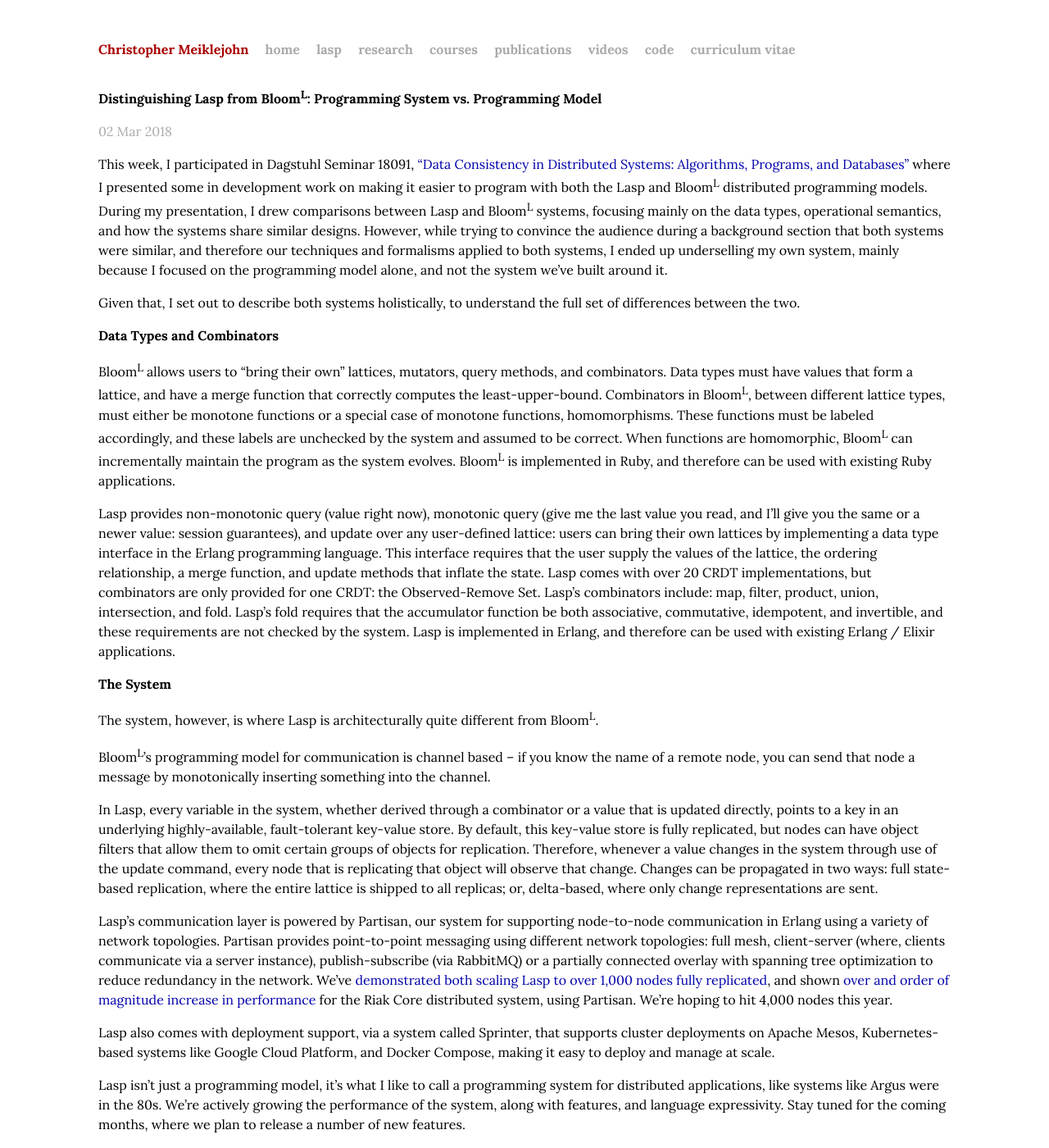
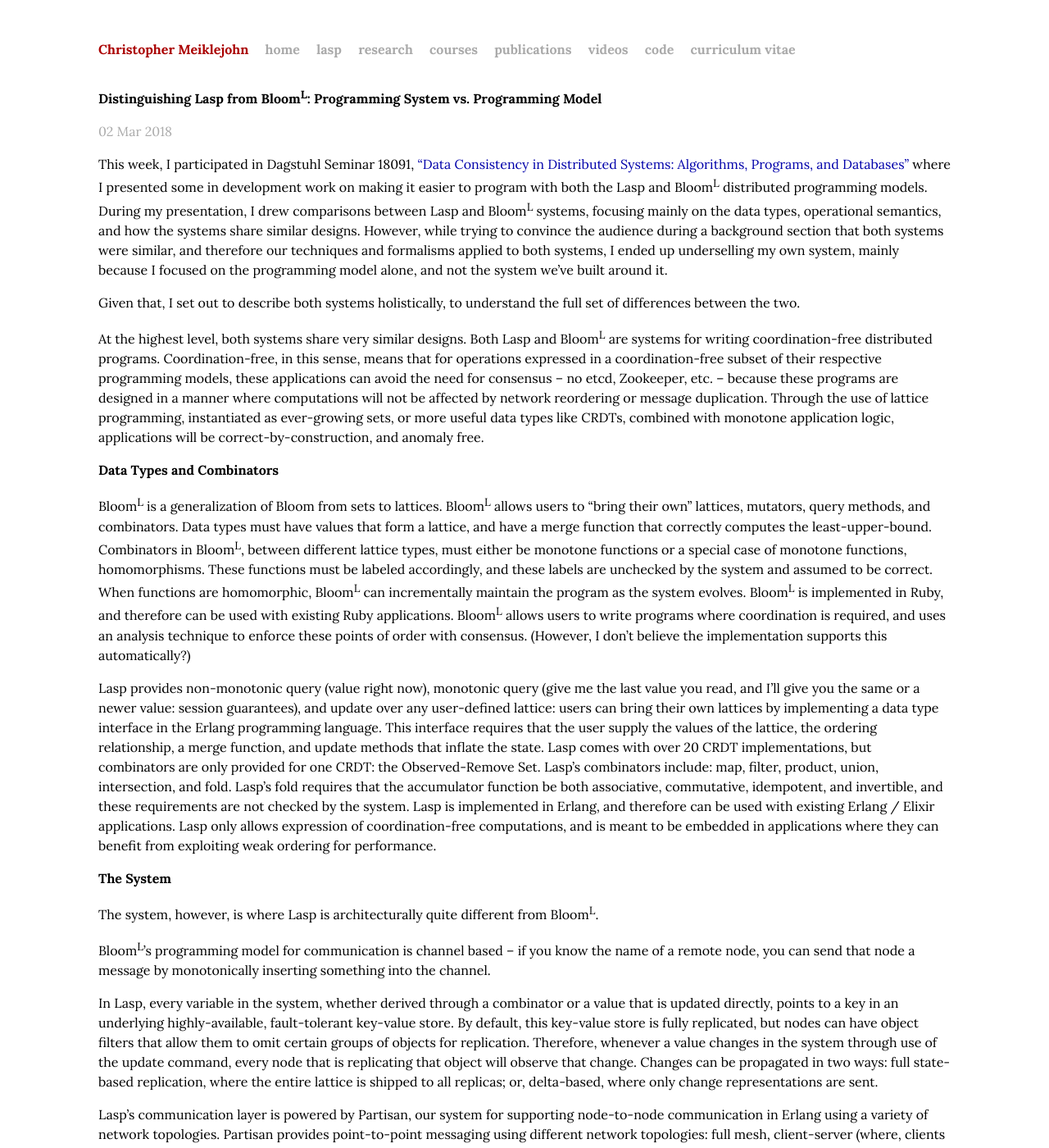
Before and after one commit to cmeiklejohn/cmeiklejohn.github.io, a Jekyll site: the page built from _posts/2018-03-02-lasp-vs-bloom.markdown, in a window 1280 px wide and 1400 px high. Shown: the whole window at 82% size. Built offline with Jekyll 4.4.1, drawn with Linux system fonts in a browser that asks for light colours; comment, search, counter and statistics services are not loaded.

Commit message:
Improvements

```diff
--- a/_posts/2018-03-02-lasp-vs-bloom.markdown
+++ b/_posts/2018-03-02-lasp-vs-bloom.markdown
@@ -10,11 +10,13 @@
 
 Given that, I set out to describe both systems holistically, to understand the full set of differences between the two.
 
+At the highest level, both systems share very similar designs.  Both Lasp and Bloom<sup>L</sup> are systems for writing coordination-free distributed programs.  Coordination-free, in this sense, means that for operations expressed in a coordination-free subset of their respective programming models, these applications can avoid the need for consensus -- no etcd, Zookeeper, etc. -- because these programs are designed in a manner where computations will not be affected by network reordering or message duplication.  Through the use of lattice programming, instantiated as ever-growing sets, or more useful data types like CRDTs, combined with monotone application logic, applications will be correct-by-construction, and anomaly free.
+
 # Data Types and Combinators
 
-Bloom<sup>L</sup> allows users to "bring their own" lattices, mutators, query methods, and combinators.  Data types must have values that form a lattice, and have a merge function that correctly computes the least-upper-bound.  Combinators in Bloom<sup>L</sup>, between different lattice types, must either be monotone functions or a special case of monotone functions, homomorphisms.   These functions must be labeled accordingly, and these labels are unchecked by the system and assumed to be correct.  When functions are homomorphic, Bloom<sup>L</sup> can incrementally maintain the program as the system evolves.  Bloom<sup>L</sup> is implemented in Ruby, and therefore can be used with existing Ruby applications.
+Bloom<sup>L</sup> is a generalization of Bloom from sets to lattices.  Bloom<sup>L</sup> allows users to "bring their own" lattices, mutators, query methods, and combinators.  Data types must have values that form a lattice, and have a merge function that correctly computes the least-upper-bound.  Combinators in Bloom<sup>L</sup>, between different lattice types, must either be monotone functions or a special case of monotone functions, homomorphisms.   These functions must be labeled accordingly, and these labels are unchecked by the system and assumed to be correct.  When functions are homomorphic, Bloom<sup>L</sup> can incrementally maintain the program as the system evolves.  Bloom<sup>L</sup> is implemented in Ruby, and therefore can be used with existing Ruby applications.  Bloom<sup>L</sup> allows users to write programs where coordination is required, and uses an analysis technique to enforce these points of order with consensus. (However, I don't believe the implementation supports this automatically?)
 
-Lasp provides non-monotonic query (value right now), monotonic query (give me the last value you read, and I'll give you the same or a newer value: session guarantees), and update over any user-defined lattice: users can bring their own lattices by implementing a data type interface in the Erlang programming language.  This interface requires that the user supply the values of the lattice, the ordering relationship, a merge function, and update methods that inflate the state.  Lasp comes with over 20 CRDT implementations, but combinators are only provided for one CRDT: the Observed-Remove Set.  Lasp's combinators include: map, filter, product, union, intersection, and fold.  Lasp's fold requires that the accumulator function be both associative, commutative, idempotent, and invertible, and these requirements are not checked by the system.  Lasp is implemented in Erlang, and therefore can be used with existing Erlang / Elixir applications.
+Lasp provides non-monotonic query (value right now), monotonic query (give me the last value you read, and I'll give you the same or a newer value: session guarantees), and update over any user-defined lattice: users can bring their own lattices by implementing a data type interface in the Erlang programming language.  This interface requires that the user supply the values of the lattice, the ordering relationship, a merge function, and update methods that inflate the state.  Lasp comes with over 20 CRDT implementations, but combinators are only provided for one CRDT: the Observed-Remove Set.  Lasp's combinators include: map, filter, product, union, intersection, and fold.  Lasp's fold requires that the accumulator function be both associative, commutative, idempotent, and invertible, and these requirements are not checked by the system.  Lasp is implemented in Erlang, and therefore can be used with existing Erlang / Elixir applications.  Lasp only allows expression of coordination-free computations, and is meant to be embedded in applications where they can benefit from exploiting weak ordering for performance.
 
 # The System
 
```
Also changed, not shown: 1 other file.
